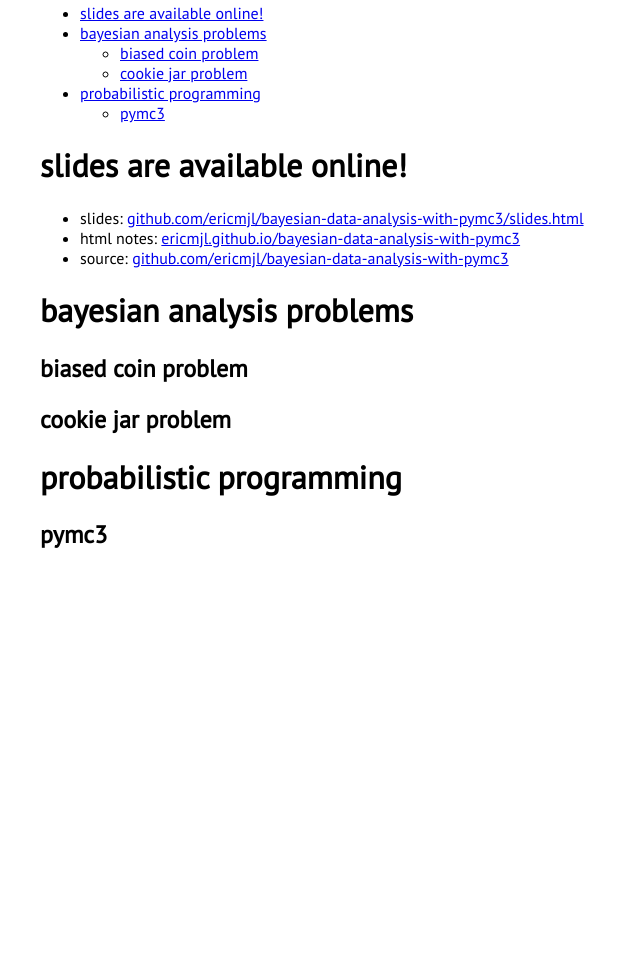
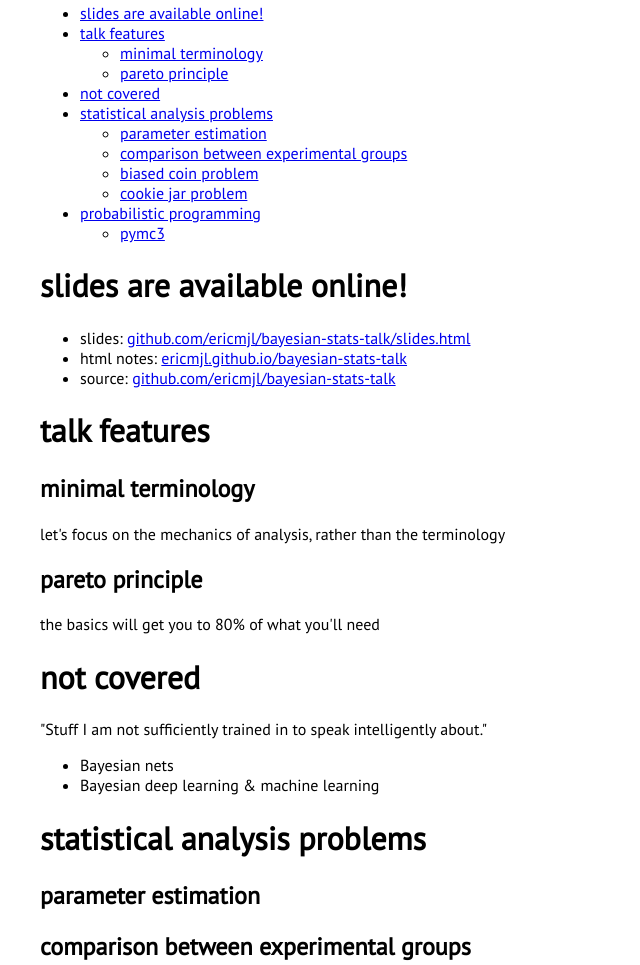
Before and after one commit to ericmjl/bayesian-stats-talk, a plain HTML site: page index.html in a window 1280 px wide. Shown: the part 257-1222 px from the top of the page, without its empty margins (0-640 px from the left). Before the commit the page ends 867 px from the top, so only its background shows below. Drawn offline with Linux system fonts and the light colour scheme.

Commit message:
started content

```diff
--- a/index.html
+++ b/index.html
@@ -19,7 +19,14 @@
 <div id="TOC">
 <ul>
 <li><a href="#slides-are-available-online">slides are available online!</a></li>
-<li><a href="#bayesian-analysis-problems">bayesian analysis problems</a><ul>
+<li><a href="#talk-features">talk features</a><ul>
+<li><a href="#minimal-terminology">minimal terminology</a></li>
+<li><a href="#pareto-principle">pareto principle</a></li>
+</ul></li>
+<li><a href="#not-covered">not covered</a></li>
+<li><a href="#statistical-analysis-problems">statistical analysis problems</a><ul>
+<li><a href="#parameter-estimation">parameter estimation</a></li>
+<li><a href="#comparison-between-experimental-groups">comparison between experimental groups</a></li>
 <li><a href="#biased-coin-problem">biased coin problem</a></li>
 <li><a href="#cookie-jar-problem">cookie jar problem</a></li>
 </ul></li>
@@ -30,11 +37,24 @@
 </div>
 <h1 id="slides-are-available-online">slides are available online!</h1>
 <ul>
-<li>slides: <a href="https://github.com/ericmjl/bayesian-data-analysis-with-pymc3/slides.html">github.com/ericmjl/bayesian-data-analysis-with-pymc3/slides.html</a></li>
-<li>html notes: <a href="https://ericmjl.github.io/bayesian-data-analysis-with-pymc3">ericmjl.github.io/bayesian-data-analysis-with-pymc3</a></li>
-<li>source: <a href="https://github.com/ericmjl/bayesian-data-analysis-with-pymc3">github.com/ericmjl/bayesian-data-analysis-with-pymc3</a></li>
+<li>slides: <a href="https://github.com/ericmjl/bayesian-data-analysis-with-pymc3/slides.html">github.com/ericmjl/bayesian-stats-talk/slides.html</a></li>
+<li>html notes: <a href="https://ericmjl.github.io/bayesian-data-analysis-with-pymc3">ericmjl.github.io/bayesian-stats-talk</a></li>
+<li>source: <a href="https://github.com/ericmjl/bayesian-data-analysis-with-pymc3">github.com/ericmjl/bayesian-stats-talk</a></li>
 </ul>
-<h1 id="bayesian-analysis-problems">bayesian analysis problems</h1>
+<h1 id="talk-features">talk features</h1>
+<h2 id="minimal-terminology">minimal terminology</h2>
+<p>let's focus on the mechanics of analysis, rather than the terminology</p>
+<h2 id="pareto-principle">pareto principle</h2>
+<p>the basics will get you to 80% of what you'll need</p>
+<h1 id="not-covered">not covered</h1>
+<p>&quot;Stuff I am not sufficiently trained in to speak intelligently about.&quot;</p>
+<ul>
+<li>Bayesian nets</li>
+<li>Bayesian deep learning &amp; machine learning</li>
+</ul>
+<h1 id="statistical-analysis-problems">statistical analysis problems</h1>
+<h2 id="parameter-estimation">parameter estimation</h2>
+<h2 id="comparison-between-experimental-groups">comparison between experimental groups</h2>
 <h2 id="biased-coin-problem">biased coin problem</h2>
 <h2 id="cookie-jar-problem">cookie jar problem</h2>
 <h1 id="probabilistic-programming">probabilistic programming</h1>
```
Also changed, not shown: slides.html (+30 -5 lines), 3 other files.
